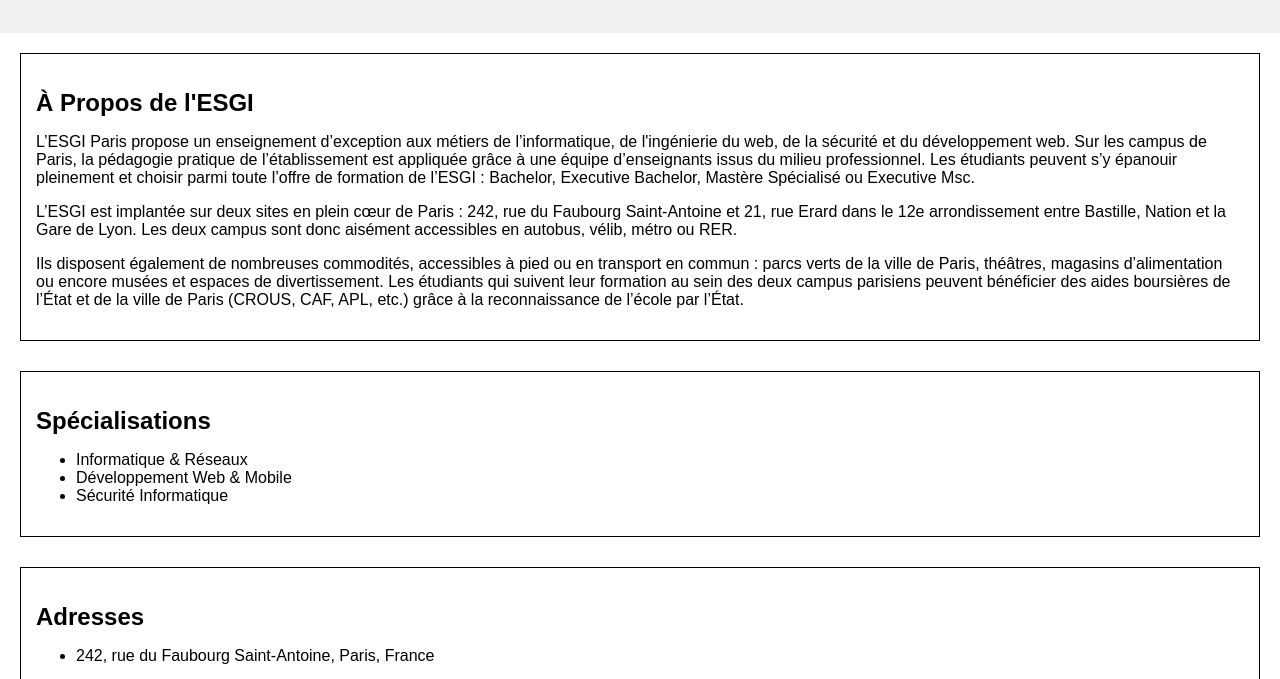
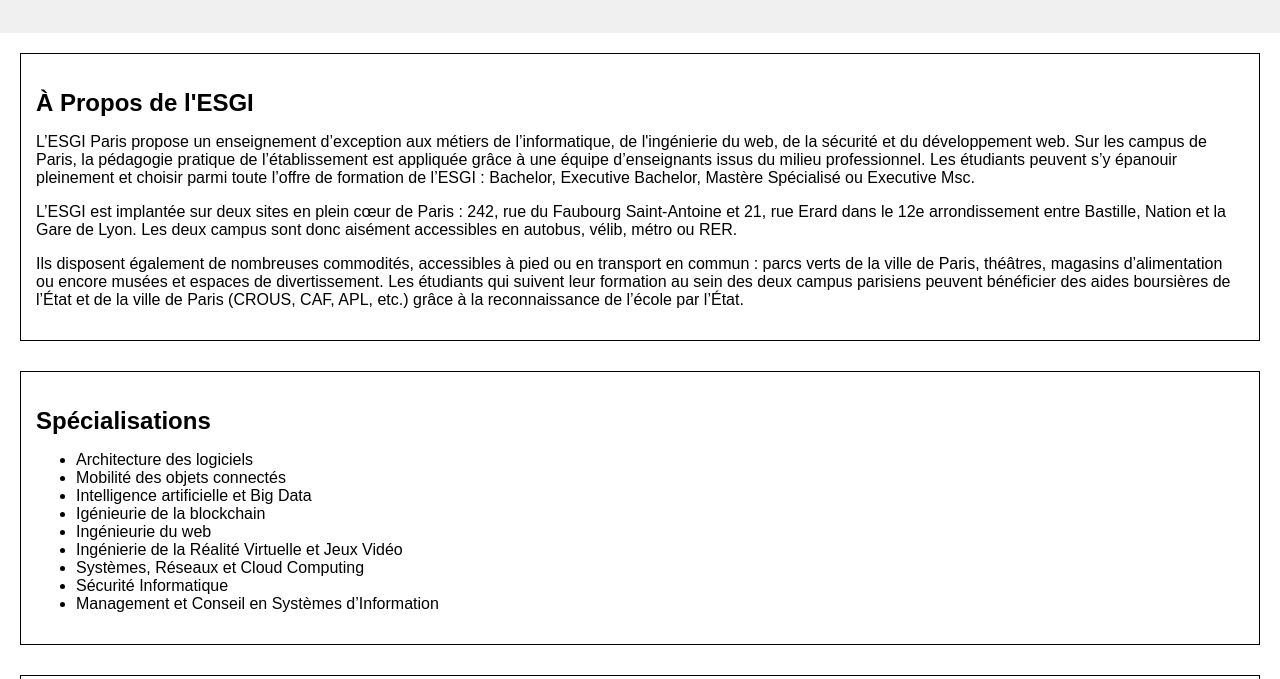
Before and after one commit to Natsukiraa/PartielGIT, a plain HTML site: page index.html in a window 1280 px wide. Shown: the part 121-800 px from the top of the page. Drawn offline with Linux system fonts and the light colour scheme.

Commit message:
add esgi specialization

```diff
--- a/index.html
+++ b/index.html
@@ -24,10 +24,15 @@
     <section id="specializations">
       <h2>Spécialisations</h2>
       <ul>
-        <li>Informatique & Réseaux</li>
-        <li>Développement Web & Mobile</li>
+        <li>Architecture des logiciels</li>
+        <li>Mobilité des objets connectés</li>
+        <li>Intelligence artificielle et Big Data</li>
+        <li>Igénieurie de la blockchain</li>
+        <li>Ingénieurie du web</li>
+        <li>Ingénierie de la Réalité Virtuelle et Jeux Vidéo</li>
+        <li>Systèmes, Réseaux et Cloud Computing</li>
         <li>Sécurité Informatique</li>
-        <!-- Add other specializations -->
+        <li>Management et Conseil en Systèmes d’Information</li>
       </ul>
     </section>
 
```
